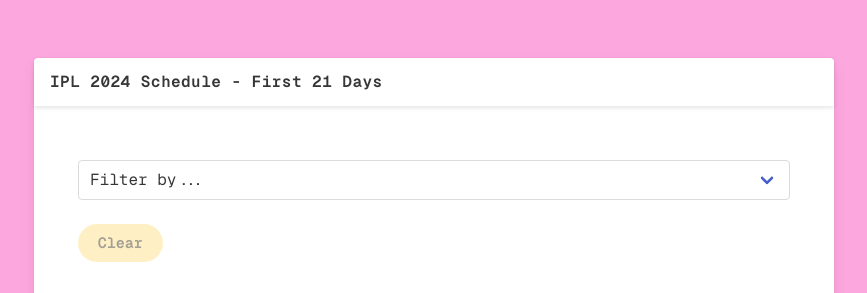
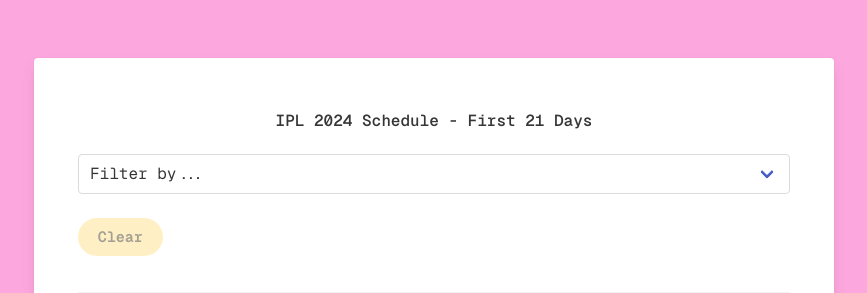
Before and after one commit to sanwebinfo/cricket-score, a PHP site: page /table/index.php in a window 1280 px wide. Shown: the top 293 px of the page, without its empty margins (206-1073 px from the left). Run offline with PHP 8.4, Linux system fonts and the light colour scheme.

Commit message:
table: center the heading text

```diff
--- a/table/index.php
+++ b/table/index.php
@@ -32,13 +32,9 @@
     <section class="section">
         <div class="container">
             <div id="quote-card" class="card is-rounded">
-                <header class="card-header">
-                    <p class="card-header-title">
-                        IPL 2024 Schedule - First 21 Days
-                    </p>
-                </header>
                 <div class="card-content">
                 <div id="quote-container">
+                <h1 class="title has-text-centered is-size-6">IPL 2024 Schedule - First 21 Days</h1>
                     <div class="content">
                         <div class="field">
                             <div class="control">
```
